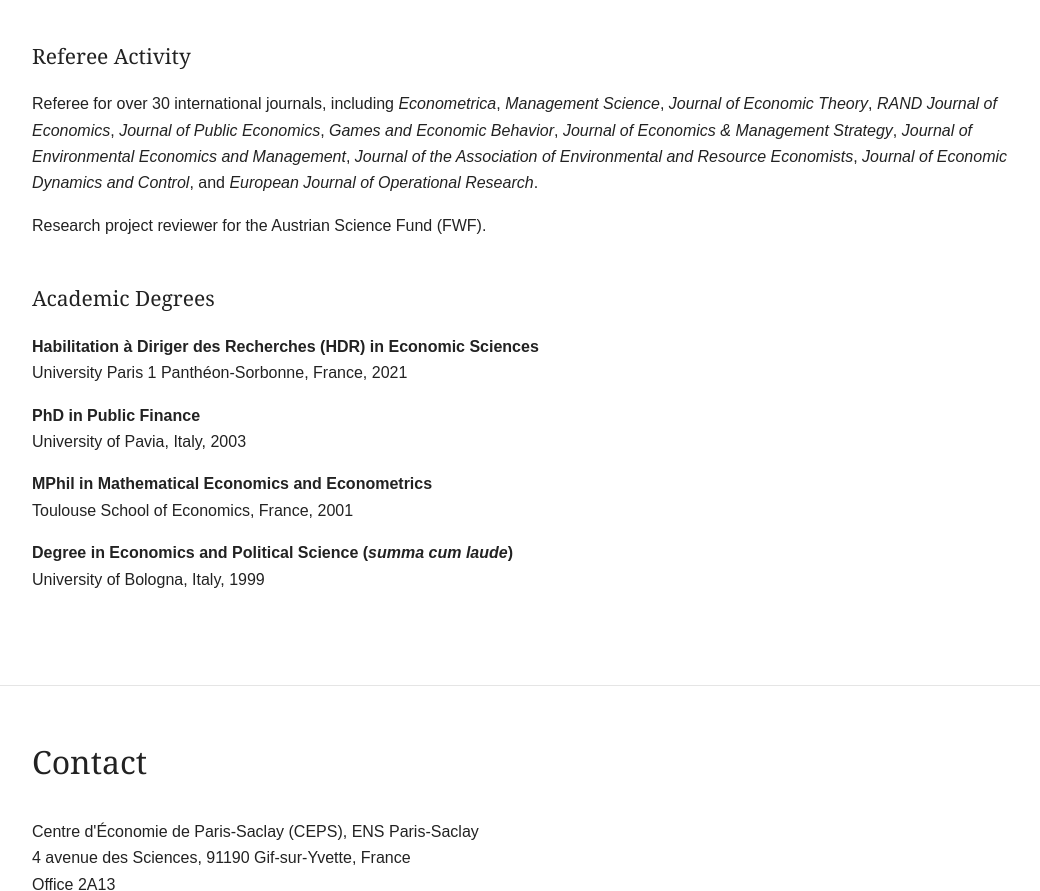
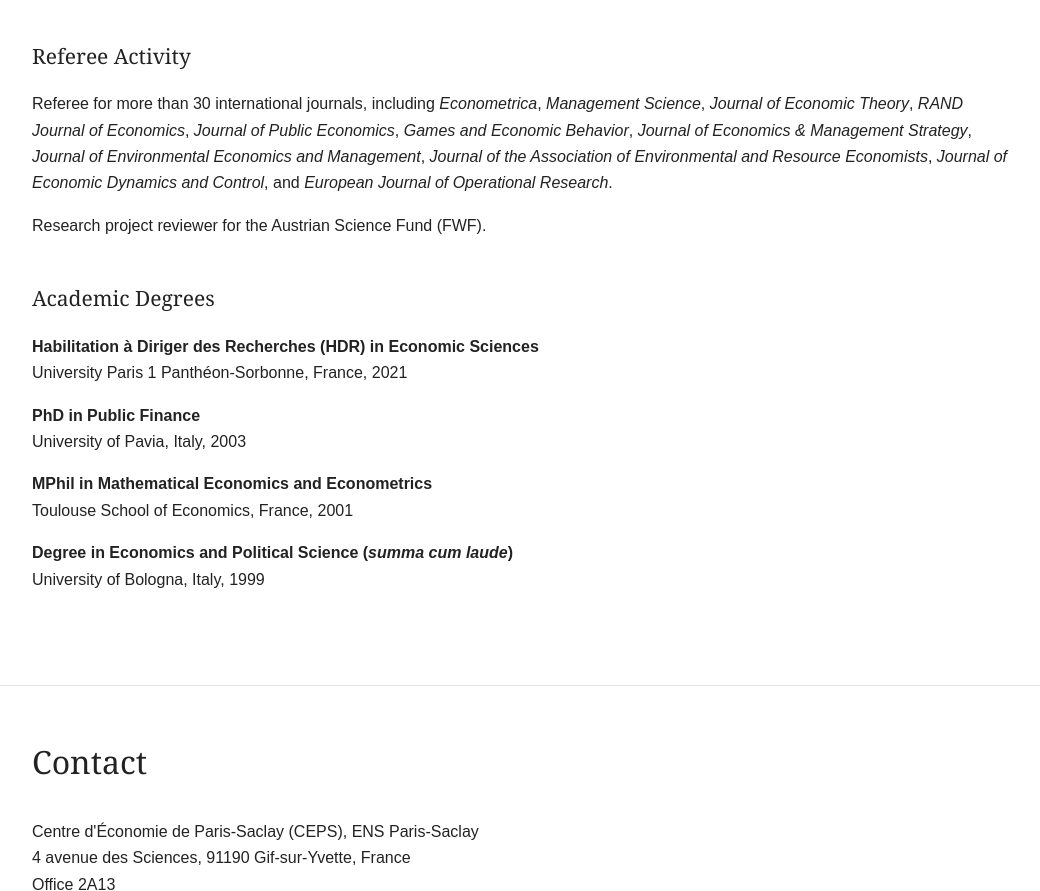
Before and after one commit to colomboluca434/lucacolombo, a plain HTML site: page index.html in a window 1280 px wide. Shown: the part 3555-4446 px from the top of the page, without its empty margins (115-1155 px from the left). Drawn offline with Linux system fonts and the light colour scheme.

Commit message:
Update index.html

```diff
--- a/index.html
+++ b/index.html
@@ -643,7 +643,7 @@ font-weight: 500;
   <h3>Referee Activity</h3>
 
   <p>
-    Referee for over 30 international journals, including
+    Referee for more than 30 international journals, including
     <em>Econometrica</em>, <em>Management Science</em>,
     <em>Journal of Economic Theory</em>,
     <em>RAND Journal of Economics</em>,
```
